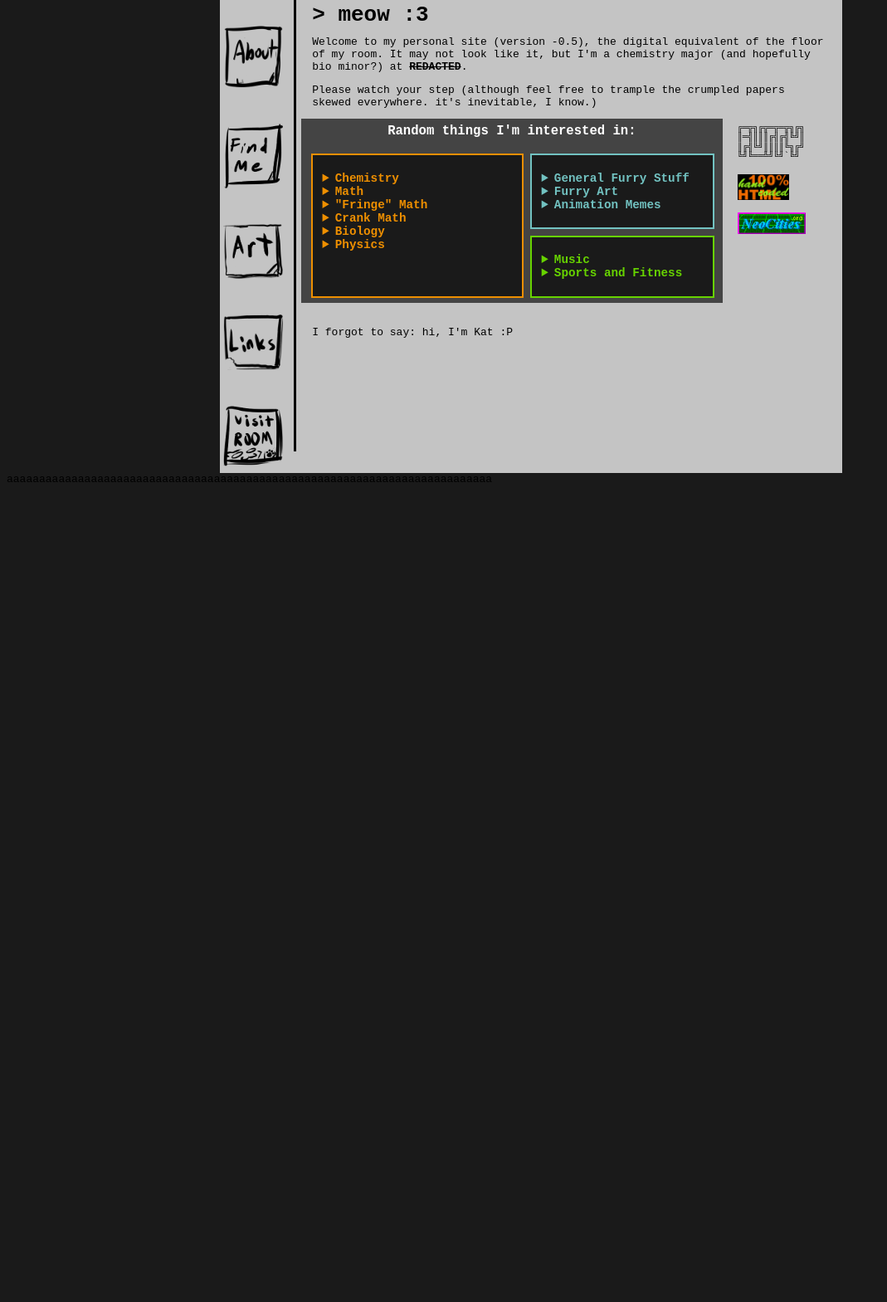
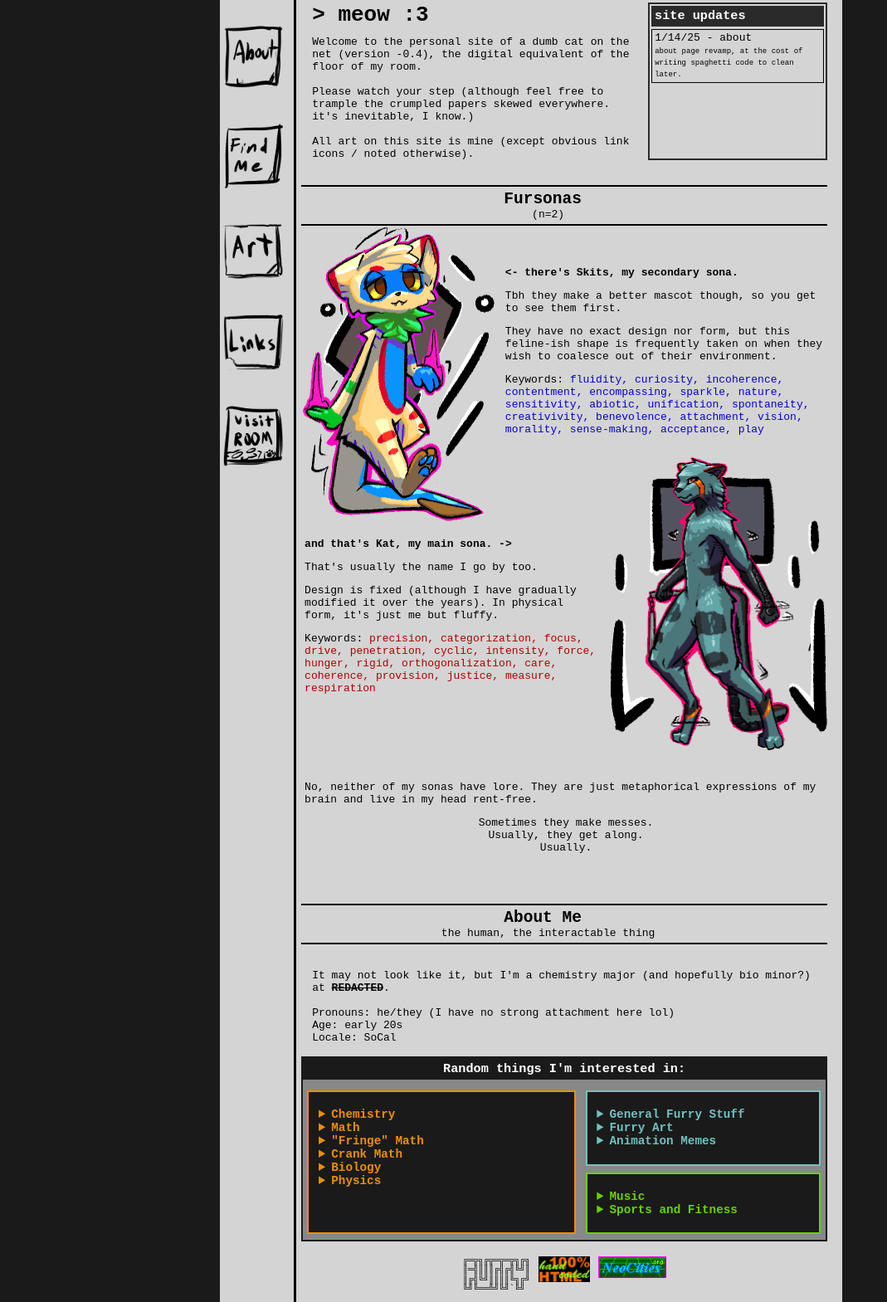
Before and after one commit to AlexRandomkat/meowspace, a plain HTML site: page site/about.html in a window 1280 px wide. Shown: the part 293-1862 px from the top of the page at 83% size, without its empty margins (0-1069 px from the left). Before the commit the page ends 886 px from the top, so only its background shows below. Drawn offline with Linux system fonts and the light colour scheme; a web font is replaced by a local one.

Commit message:
about page - about page revamp, at the cost of writing spaghetti code to clean later.

```diff
--- a/site/about.html
+++ b/site/about.html
@@ -13,7 +13,8 @@
 
     <link rel="preconnect" href="https://fonts.googleapis.com">
     <link rel="preconnect" href="https://fonts.gstatic.com" crossorigin>
-    <link href="https://fonts.googleapis.com/css2?family=Fragment+Mono:ital@0;1&family=Open+Sans:ital,wght@0,300..800;1,300..800&display=swap" rel="stylesheet">
+    <!-- <link href="https://fonts.googleapis.com/css2?family=Fragment+Mono:ital@0;1&family=Open+Sans:ital,wght@0,300..800;1,300..800&display=swap" rel="stylesheet">
+    -->
 
     <link href="styles/style.css" rel="stylesheet" />
 
@@ -38,12 +39,64 @@
 
       <main>
         <div class="content_boxed">
+          <div class="flexdiv">
+            <div style="max-width:420px;padding-right:1rem">
               <h1>> meow :3</h1>
-          <p class="caption">Welcome to my personal site (version -0.5), the digital equivalent of the floor of my room. It may not look like it, but I'm a chemistry major (and hopefully bio minor?) at <del><strong>REDACTED</strong></del>.</p>
-          <p>Please watch your step (although feel free to trample the crumpled papers skewed everywhere. it's inevitable, I know.)</p>
-          <div class="flexdiv">
-            <div id="interests">
-              <strong>Random things I'm interested in:</strong><br><br>
+              <p class="caption">Welcome to the personal site of a dumb cat on the net (version -0.4), the digital equivalent of the floor of my room.</p>
+              <br>
+              <p class="caption">Please watch your step (although feel free to trample the crumpled papers skewed everywhere. it's inevitable, I know.)</p>
+              <br>
+              <p class="caption">All art on this site is mine (except obvious link icons / noted otherwise).</p>
+            </div>
+            <div style="border:2px solid #2a2a2a;padding:2px">
+              <h3 style="background-color:#2a2a2a;color:white;width:200px;margin:0;padding:0.3rem;">site updates</h3>
+              <div style="margin-top:3px;border:1px solid #000000;padding:3px" class="no_line_height">
+                1/14/25 - about<span style="font-size:9px;margin:0" class="no_line_height"><br>about page revamp, at the cost of writing spaghetti code to clean later.</span>
+              </div>
+            </div>
+          </div>
+
+          <br>
+          <br>
+          <div style="border-top:2px solid black;border-bottom:2px solid black;padding:0.3rem;">
+          <h2 style="margin:0;text-align:center;position:relative;right:2rem;">Fursonas</h2>
+          <p class="caption" style="text-align:center;position:relative;right:2rem;">(n=2)</p>
+          </div>
+          <div style="min-height:357px">
+            <img src="images/skpet-l.png" style="height:357px;float:inline-start;padding-right:1rem;"/>
+            <br><br>
+            <h4 style="margin:1.5rem 0px 0px 0px">&lt;- there's Skits, my secondary sona.</h4>
+            <p>Tbh they make a better mascot though, so you get to see them first.</p>
+            <p>They have no exact design nor form, but this feline-ish shape is frequently taken on when they wish to coalesce out of their environment.</p>
+            <p>Keywords: <span style="color: #0700cb">fluidity, curiosity, incoherence, contentment, encompassing, sparkle, nature, sensitivity, abiotic, unification, spontaneity, creativivity, benevolence, attachment, vision, morality, sense-making, acceptance, play</span></p>
+            <img src="images/skpet-r.png" style="height:357px;float:inline-end;padding-left:1rem;padding-top:2rem;"/>
+          </div>
+          <div style="min-height:280px">
+            <h4 style="margin:1.5rem 0px 0px 0.3rem">and that's Kat, my main sona. -&gt;</h4>
+            <p>That's usually the name I go by too.</p>
+            <p>Design is fixed (although I have gradually modified it over the years). In physical form, it's just me but fluffy.</p>
+            <p>Keywords: <span style="color:#ad0000">precision, categorization, focus, drive, penetration, cyclic, intensity, force, hunger, rigid, orthogonalization, care, coherence, provision, justice, measure, respiration</span></p>
+          </div>
+          <p>No, neither of my sonas have lore. They are just metaphorical expressions of my brain and live in my head rent-free.</p>
+          <p style="text-align:center">Sometimes they make messes.<br>Usually, they get along.<br>Usually.</p>
+          <br>
+          <br>
+          <br>
+          <br>
+          <div style="border-top:2px solid black;border-bottom:2px solid black;padding:0.3rem;">
+          <h2 style="margin:0;text-align:center;position:relative;right:2rem;">About Me</h2>
+          <p class="caption" style="text-align:center;position:relative;right:2rem;">the human, the interactable thing</p>
+          </div>
+          <br>
+          <br>
+          <p class="caption">It may not look like it, but I'm a chemistry major (and hopefully bio minor?) at <del><strong>REDACTED</strong></del>.</p>
+          <br>
+          <p class="caption">Pronouns: he/they (I have no strong attachment here lol)</p>
+          <p class="caption">Age: early 20s</p>
+          <p class="caption">Locale: SoCal</p>
+          <br>
+          <div style="background-color:#888888;border:2px solid #1a1a1a;padding-bottom:0.5rem">
+            <h3 style="background-color:#1a1a1a;color:white;text-align:center;margin:0px 0px 1rem 0px;padding: 0.3rem 0px 0.3rem 0px;">Random things I'm interested in:</h3>
             <div class="flexdiv">
               <div id="stemlist">
                 <ul class="suplist">
@@ -62,7 +115,7 @@
                       <li>basic category theory</li>
                     </ul></details>
                   </li>
-                    <li class="intsuplist_el"><details><summary class="inheritcolor"\><strong>"Fringe" Math</strong></summary>
+                  <li class="intsuplist_el"><details><summary class="inheritcolor"><strong>"Fringe" Math</strong></summary>
                     <ul class="sublist">
                       <li>geometric algebra</li>
                       <li>nonstandard analysis (IST)</li>
@@ -74,10 +127,11 @@
                   <li class="intsuplist_el"><details><summary class="inheritcolor"><strong>Crank Math</strong></summary>
                     <ul class="sublist">
                       <li><em>The Measuring Numbers System</em> (1975), Paul Haralyi Fejér</li>
-                      </ul></li>
+                    </ul></details>
+                  </li>
                   <li class="intsuplist_el"><details><summary class="inheritcolor"><strong>Biology</strong></summary>
                     <ul class="sublist">
-                        <li>microbe metabolism</li>
+                      <li>microbes</li>
                       <li>ecology</li>
                       <li>plants!!!</li>
                       <li>echinopsis</li>
@@ -90,6 +144,7 @@
                       <li>philosophy of quantum mechanics</li>
                     </ul></details>
                   </li>
+                </ul>
               </div>
 
 
@@ -147,8 +202,10 @@
               </div>
             </div>
           </div>
-            <div class="content_unboxed center-align">
-              <div class="left-align no_line_height" id="furrytag">
+
+
+          <div class="content_unboxed flexdivcenter">
+            <div class="left-align no_line_height" id="furrytag" style="margin-right:10px">
               ╔═╦╗╔╦═╦═╦╗╔╗<br>
               ║═╣║║║╔╣╔╣╚╝║<br>
               ║╔╣╚╝║║║║╚╗╔╝<br>
@@ -156,18 +213,13 @@
             </div>
             <br>
             <a href="https://ermel.org/handcoded/">
-                <div id="handcoded" alt="100% Hand Coded HTML" title="100% Hand Coded HTML"></div>
+              <div id="handcoded" alt="100% Hand Coded HTML" title="100% Hand Coded HTML" style="margin-right:10px"></div>
             </a>
             <br>
             <a href="https://neocities.org/site/alexrandomkat">
               <div id="neocities" alt="Hosted by Neocities" title="Hosted by Neocities"></div>
             </a>
           </div>
-          </div>
-          <br>
-          <p>
-            I forgot to say: hi, I'm Kat :P
-          </p>
           <div class="bottomspacer"></div>
         </div>
 
--- a/site/styles/style.css
+++ b/site/styles/style.css
@@ -5,7 +5,8 @@
  */
 
 html {
-  font-family:  "Fragment Mono", monospace;
+  /*font-family:  "Fragment Mono", monospace;*/
+  font-family: 'Courier New', monospace;
   text-align: left;
   background-color: #1a1a1a;
   -webkit-text-size-adjust:100%;
@@ -19,22 +20,22 @@ html {
 #headerimg, #content{
   margin: auto;
   display: flex;
-  background-color: #c4c4c4;
+  background-color: #d4d4d4;
 }
 
 #headerimg{
   height: min(268px, 35.7vw);
   background-size: contain;
-  background-image: url("/images/sited.jpg");
-  background-image: image-set("/images/sited.jpg" 1x, "/images/sited-2x.jpg" 2x);
+  background-image: url("/images/sited1.jpg");
+  background-image: image-set("/images/sited1.jpg" 1x, "/images/sited1-2x.jpg" 2x);
 }
 
 #splashimg{
   width: min(660px, 90vw);
   height: min(689px, 93.95vw);
   background-size:contain;
-  background-image: url("/images/lsplash.jpg");
-  background-image: image-set("/images/lsplash.jpg" 1x, "/images/lsplash-2x.jpg" 2x);
+  background-image: url("/images/lsplash1.jpg");
+  background-image: image-set("/images/lsplash1.jpg" 1x, "/images/lsplash1-2x.jpg" 2x);
 }
 
 /*
@@ -108,7 +109,7 @@ h2{
 }
 
 p{
-  padding: 1rem 0px 0px 1rem;
+  padding: 1rem 0px 0px 0.3rem;
   margin: 0px;
   max-width: 100%;
 }
```
Also changed, not shown: site/art.html (+1 -1 lines), site/find.html (+1 -1 lines), site/index.html (+1 -3 lines), site/room.html (+1 -1 lines), site/stuff.html (+2 -2 lines), site/images/lsplash1-2x.jpg (added), site/images/lsplash1.jpg (added), site/images/sited-2x.jpg, site/images/sited1-2x.jpg (added), site/images/sited1.jpg (added), site/images/skpet-l.png (added), site/images/skpet-r.png (added). Lines whose indentation alone changed are shown as unchanged.
